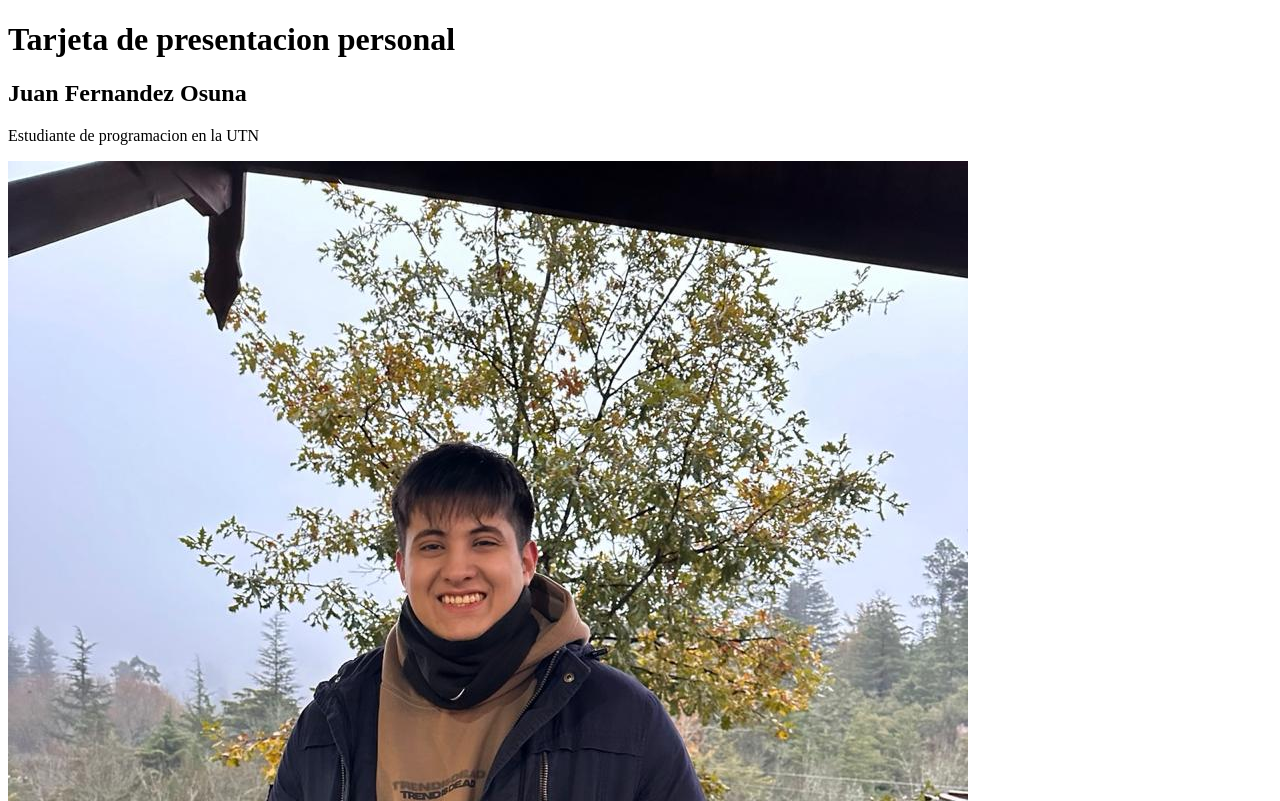
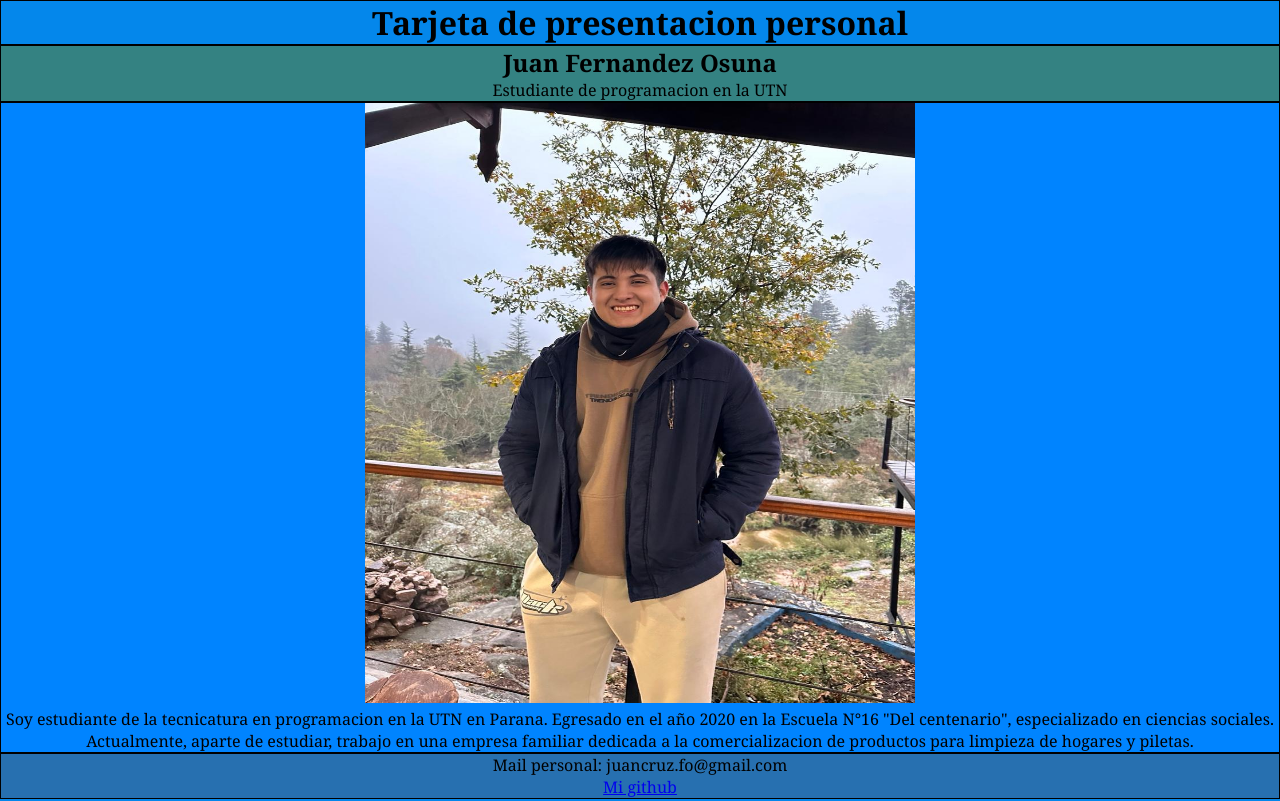
Before and after one commit to JuanOsuna02/Mi-Presentacion, a plain HTML site: page index.html in a window 1280 px wide. Shown: the top 801 px of the page. Drawn offline with Linux system fonts and the light colour scheme.

Commit message:
cree mi estilo css, agregando colores y otros toques esteticos

```diff
--- a/css/style.css
+++ b/css/style.css
@@ -0,0 +1,31 @@
+*{
+    margin: 0px;
+}
+body{
+    font-family: Cambria, Cochin, Georgia, Times, 'Times New Roman', serif;
+    background-color: rgb(4, 135, 235);
+    text-align: center;
+
+}
+header
+{
+   border: 1px solid black;
+
+    background-color: rgb(4, 135, 235);
+
+}
+.hero{
+    border: 1px solid black;
+    background-color: rgb(52, 130, 130)
+}
+.Descripcion{
+    border: 1px solid black;
+    background-color: rgb(0, 132, 255);
+}
+img:hover{
+    scale: 1.030;
+}
+footer{
+    border: 1px solid black;
+    background-color: rgb(39, 112, 176);
+}
--- a/index.html
+++ b/index.html
@@ -7,15 +7,17 @@
   <link rel="stylesheet" href="css/style.css">
 </head>
 <body>
-  <header><h1>Tarjeta de presentacion personal</h1></header>
+  <header>
+    <h1>Tarjeta de presentacion personal</h1>
+  </header>
   <main>
     <section class="hero">
         <h2>Juan Fernandez Osuna</h2>
         <p>Estudiante de programacion en la UTN </p>
     </section>
     <section class="Descripcion">
-      <img src="image/WhatsApp Image 2025-06-24 at 19.14.00.jpeg" alt="Mi foto">
-      <p>Soy estudiante de la tecnicatura en programacion en la UTN en Parana. Egresado en el año 2020 en la Escuela N°16 "Del centenario". Actualmente, aparte de estudiar, trabajo en una empresa familiar dedicada a la comercializacion de productos para limpieza de hogares y piletas.
+      <img src="image/WhatsApp Image 2025-06-24 at 19.14.00.jpeg" alt="Mi foto" width="550px" height="600px">
+      <p>Soy estudiante de la tecnicatura en programacion en la UTN en Parana. Egresado en el año 2020 en la Escuela N°16 "Del centenario", especializado en ciencias sociales. Actualmente, aparte de estudiar, trabajo en una empresa familiar dedicada a la comercializacion de productos para limpieza de hogares y piletas.
       </p>
     </section>
   </main>
```
